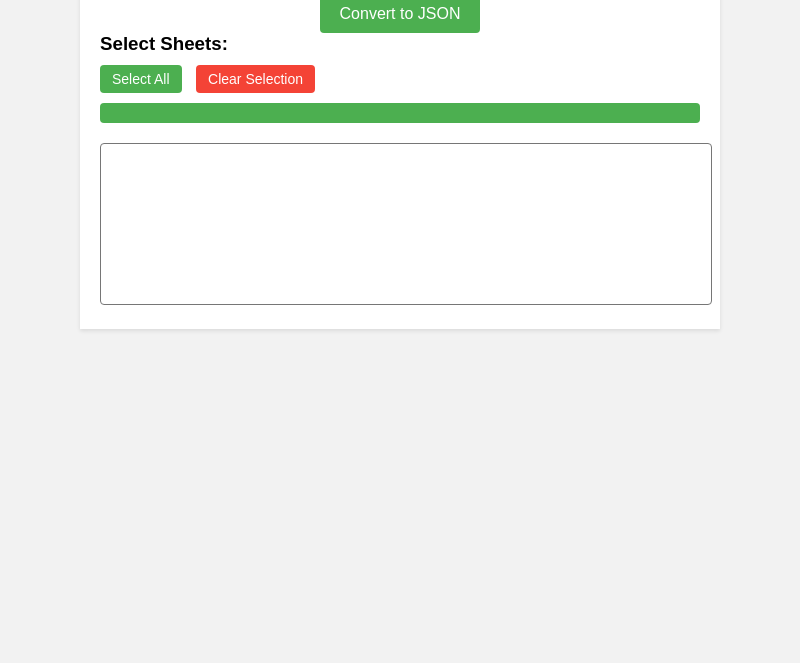
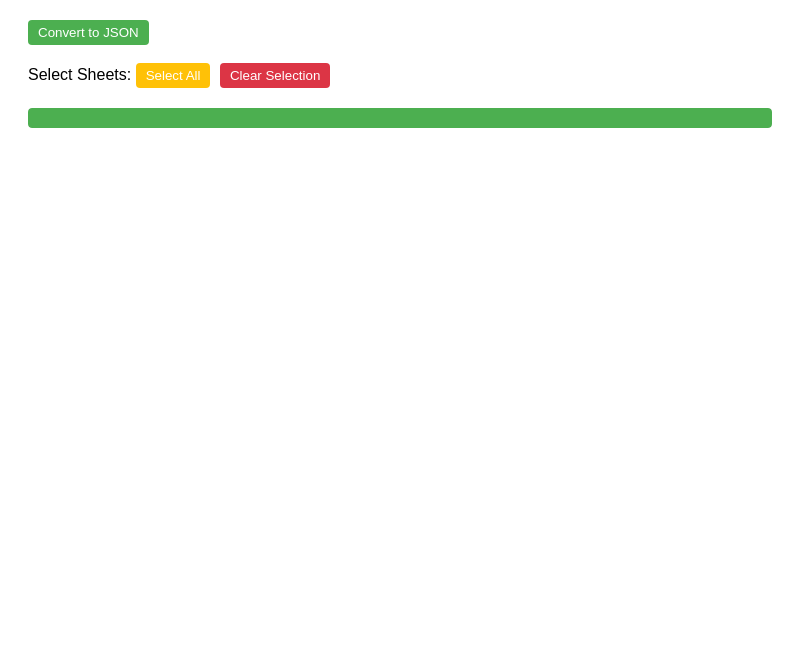
Before and after one commit to varunkumarchennamagic/web-and-electron-xlsx-final, an Electron app: page index.html in a window 800 px wide. Shown: the part 137-800 px from the top of the page. Drawn offline with nearby package versions, Linux system fonts and the light colour scheme.

Commit message:
css quiet good. Only progress bar issue

```diff
--- a/app.js
+++ b/app.js
@@ -7,7 +7,7 @@ const selectAllBtn = document.getElementById('selectAllBtn');
 const clearSelectionBtn = document.getElementById('clearSelectionBtn');
 const progressBar = document.getElementById('progressBar');
 const progressLog = document.getElementById('progressLog');
-const errorLog = document.getElementById('errorLog');
+const progressPercentage = document.getElementById('progressPercentage');
 
 // Add event listener to the convert button
 convertBtn.addEventListener('click', convertToJSON);
@@ -143,8 +143,10 @@ function convertToJSON() {
 
       // Update progress bar
       const progress = ((index + 1) / selectedSheets.length) * 100;
-      progressBar.style.width = `${progress}%`;
-      progressBar.textContent = `${Math.round(progress)}%`;
+      progressBar.querySelector('span').style.width = `${progress}%`;
+
+      // Update progress percentage
+      progressPercentage.textContent = `${Math.round(progress)}%`;
 
       // Update progress log
       progressLog.textContent = `Converting sheet ${index + 1} of ${selectedSheets.length}...`;
@@ -175,13 +177,11 @@ function convertToJSON() {
       alert('Invalid data found in the uploaded file. Please check the error log for more details.');
 
       // Write detailed error to error log file
+      const errorLog = `logs/error_${new Date().toISOString()}.txt`;
       const errorContent = `Error Log - ${new Date().toISOString()}\n\n${errorMessage}`;
+
       const blob = new Blob([errorContent], { type: 'text/plain;charset=utf-8' });
-      const fileName = `error_${new Date().toISOString()}.txt`;
-      saveAs(blob, fileName);
-
-      // Update error log textarea
-      errorLog.textContent = errorMessage;
+      saveAs(blob, errorLog);
 
       return;
     }
--- a/index.html
+++ b/index.html
@@ -1,84 +1,52 @@
 <!DOCTYPE html>
 <html>
+
 <head>
   <title>XLSX to JSON Converter</title>
   <style>
 body {
   font-family: Arial, sans-serif;
-      background-color: #f2f2f2;
-      margin: 0;
-      padding: 0;
+  padding: 20px;
 }
 
-    .container {
-      max-width: 600px;
-      margin: 0 auto;
-      padding: 20px;
-      background-color: #fff;
-      box-shadow: 0 2px 4px rgba(0, 0, 0, 0.1);
-    }
-
-    h2 {
-      margin-top: 0;
+h1 {
   text-align: center;
 }
 
-    .input-group {
-      margin-bottom: 20px;
+input[type="file"] {
+  margin-bottom: 10px;
 }
 
-    .input-group label {
-      display: block;
-      margin-bottom: 5px;
-      font-weight: bold;
+button {
+  padding: 5px 10px;
+  margin-right: 5px;
+  border: none;
+  border-radius: 4px;
+  cursor: pointer;
 }
 
-    .button-group {
-      margin-top: 20px;
-      text-align: center;
-    }
-
-    #convertBtn, #downloadBtn {
-      padding: 10px 20px;
-      font-size: 16px;
-      border-radius: 4px;
-      background-color: #4caf50;
-      color: #fff;
-      border: none;
-      cursor: pointer;
-      transition: background-color 0.3s ease;
+#convertBtn {
+  background-color: #4CAF50;
+  color: white;
 }
 
 #downloadBtn {
-      display: none;
+  background-color: #007bff;
+  color: white;
 }
 
-    #convertBtn:hover, #downloadBtn:hover {
-      background-color: #45a049;
-    }
-
-    h3 {
-      margin: 0 0 10px;
-    }
-
-    #selectAllBtn, #clearSelectionBtn {
-      padding: 6px 12px;
-      font-size: 14px;
-      border-radius: 4px;
-      background-color: #4caf50;
-      color: #fff;
-      border: none;
-      cursor: pointer;
-      transition: background-color 0.3s ease;
+#selectAllBtn {
+  background-color: #ffc107;
+  color: white;
 }
 
 #clearSelectionBtn {
-      margin-left: 10px;
-      background-color: #f44336;
+  background-color: #dc3545;
+  color: white;
 }
 
-    #selectAllBtn:hover, #clearSelectionBtn:hover {
-      background-color: #45a049;
+#sheetList {
+  margin-bottom: 20px;
 }
 
 #progressBar {
@@ -87,60 +55,54 @@
   background-color: #ddd;
   border-radius: 4px;
   overflow: hidden;
-      margin-top: 10px;
 }
 
-    #progressBar > span {
+#progressBar span {
   display: block;
   height: 100%;
-      background-color: #4caf50;
-      transition: width 0.8s ease;
+  background-color: #4CAF50;
+  border-radius: 4px;
+  transition: width 0.3s ease-in-out;
 }
 
 #progressPercentage {
+  font-weight: bold;
+  margin-bottom: 10px;
   text-align: center;
-      margin-top: 5px;
-      font-weight: bold;
 }
 
-    #errorLog {
-      margin-top: 20px;
-      width: 100%;
-      height: 150px;
-      resize: none;
-      border-radius: 4px;
-      padding: 5px;
-      font-family: monospace;
+#progressLog {
+  margin-bottom: 10px;
+}
+
+.hidden {
+  display: none;
 }
   </style>
 </head>
+
 <body>
-  <div class="container">
-    <h2>XLSX to JSON Converter</h2>
-    <div class="input-group">
-      <label for="xlsxFile">Select XLSX file:</label>
-      <input type="file" id="xlsxFile">
-    </div>
-    <div class="button-group">
+  <h1>XLSX to JSON Converter</h1>
+  <input type="file" id="xlsxFile" accept=".xlsx" />
+  <br /><br />
   <button id="convertBtn">Convert to JSON</button>
-      <button id="downloadBtn" style="display: none;">Download JSON</button>
-    </div>
-    <div class="sheet-list">
-      <h3>Select Sheets:</h3>
+  <button id="downloadBtn" class="hidden">Download All Sheets</button>
+  <br /><br />
+  <div>
+    <label>Select Sheets:</label>
     <button id="selectAllBtn">Select All</button>
     <button id="clearSelectionBtn">Clear Selection</button>
+  </div>
   <div id="sheetList"></div>
-    </div>
   <div id="progressBar">
     <span></span>
+  </div>
   <div id="progressPercentage"></div>
-    </div>
   <div id="progressLog"></div>
-    <textarea id="errorLog" readonly></textarea>
-  </div>
 
   <script src="https://unpkg.com/xlsx/dist/xlsx.full.min.js"></script>
-  <script src="https://cdn.jsdelivr.net/npm/file-saver@2.0.2/dist/FileSaver.min.js"></script>
+  <script src="https://unpkg.com/file-saver/dist/FileSaver.min.js"></script>
   <script src="app.js"></script>
 </body>
+
 </html>
```
Lines whose indentation alone changed are shown as unchanged.
